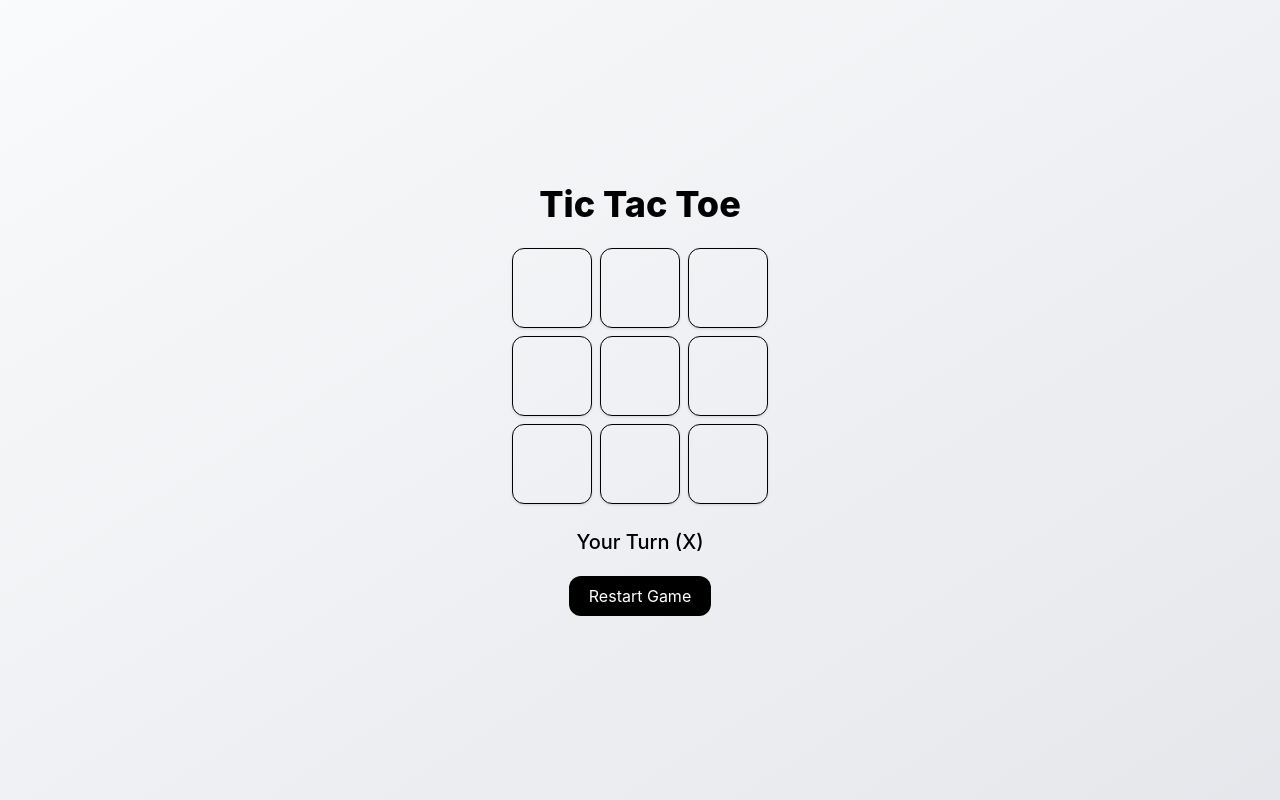
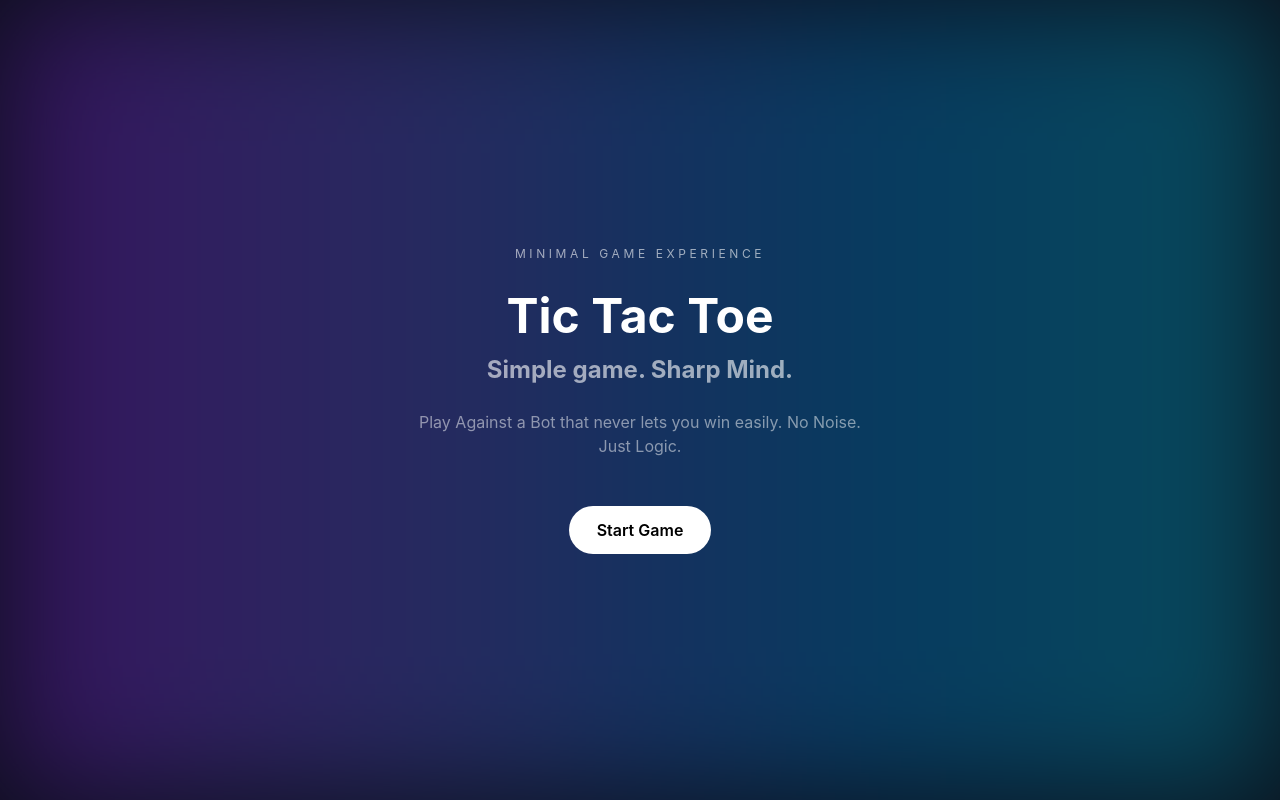
Before and after one commit to jaisondavid-m/tic-tac-toe, a React (Vite) app in the folder client/: page / in a window 1280 px wide. Built offline with nearby package versions, Linux system fonts and the light colour scheme.

Commit message:
added hero section

```diff
--- a/client/src/App.jsx
+++ b/client/src/App.jsx
@@ -1,12 +1,14 @@
 import React from "react"
 import { BrowserRouter , Routes , Route , Navigate } from "react-router-dom"
-import Game from "./Pages/Game.jsx"
+import BotGame from "./Pages/BotGame.jsx"
+import Home from "./Pages/Home.jsx"
 
 export default function App(){
   return(
     <BrowserRouter>
       <Routes>
-        <Route path="/" element={<Game/>} />
+        <Route path="/" element={<Home/>} />
+        <Route path="/bot" element={<BotGame/>} />
         <Route path="*" element={<Navigate to="/" />} />
       </Routes>
     </BrowserRouter>
--- a/client/src/Pages/Game.jsx
+++ b/client/src/Pages/BotGame.jsx
@@ -5,7 +5,7 @@ import { HUMAN , BOT  } from "../Constants/game"
 import reducer , { initialState } from "../utils/reducer"
 
 
-function Game() {
+function BotGame() {
     const [ state , dispatch ] = useReducer( reducer , initialState )
     const { board , turn , winner , draw } = state
     const handleMove = (i) => {
@@ -43,4 +43,4 @@ function Game() {
     )
 }
 
-export default Game
+export default BotGame
--- /dev/null
+++ b/client/src/Pages/Home.jsx
@@ -0,0 +1,10 @@
+import React from "react"
+import HeroSection from "../components/HeroSection.jsx"
+
+function Home() {
+    return (
+        <HeroSection />
+    )
+}
+
+export default Home
--- /dev/null
+++ b/client/src/components/HeroSection.jsx
@@ -0,0 +1,37 @@
+import React from "react"
+import { useNavigate } from "react-router-dom"
+
+function HeroSection() {
+    const navigate = useNavigate()
+    return (
+        <div className="min-h-screen flex items-center justify-center bg-[#0b0f1a] text-white px-6">
+            <div className="max-w-2xl w-full">
+
+                <div className="absolute inset-0 opacity-30 blur-3xl bg-gradient-to-r from-purple-600 via-blue-500 to-cyan-400" />
+
+                <div className="relative text-center space-y-6">
+                    <p className="uppercase tracking-[0.3em] text-xs text-white/60">
+                        Minimal Game Experience
+                    </p>
+                    <h1 className="text-5xl md:text06xl font-bold leading-tight">
+                        Tic Tac Toe
+                        <span className="block text-white/60 text-2xl mt-2">
+                            Simple game. Sharp Mind.
+                        </span>
+                    </h1>
+                    <p className="text-white/50 text-sm md:text-base max-w-md mx-auto">
+                        Play Against a Bot that never lets you win easily. No Noise. Just Logic.
+                    </p>
+                    <button
+                        onClick={()=>navigate("/bot")}
+                        className="mt-6 px-7 py-3 cursor-pointer rounded-full bg-white text-black font-semibold hover:scale-105 active:scale-95 transition"
+                    >
+                        Start Game
+                    </button>
+                </div>
+            </div>
+        </div>
+    )
+}
+
+export default HeroSection
```
Also changed, not shown: client/src/Constants/difficulty.js (added).
